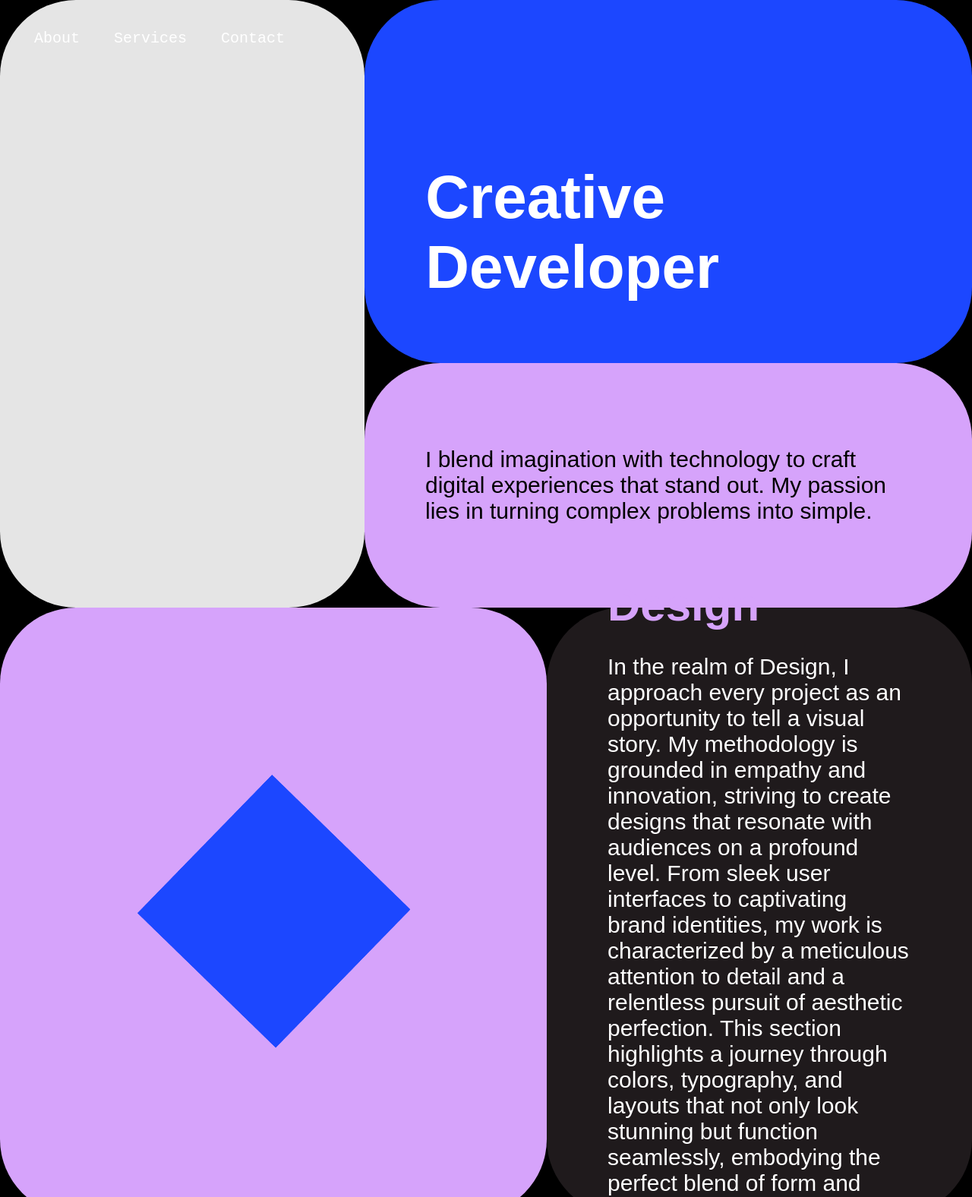
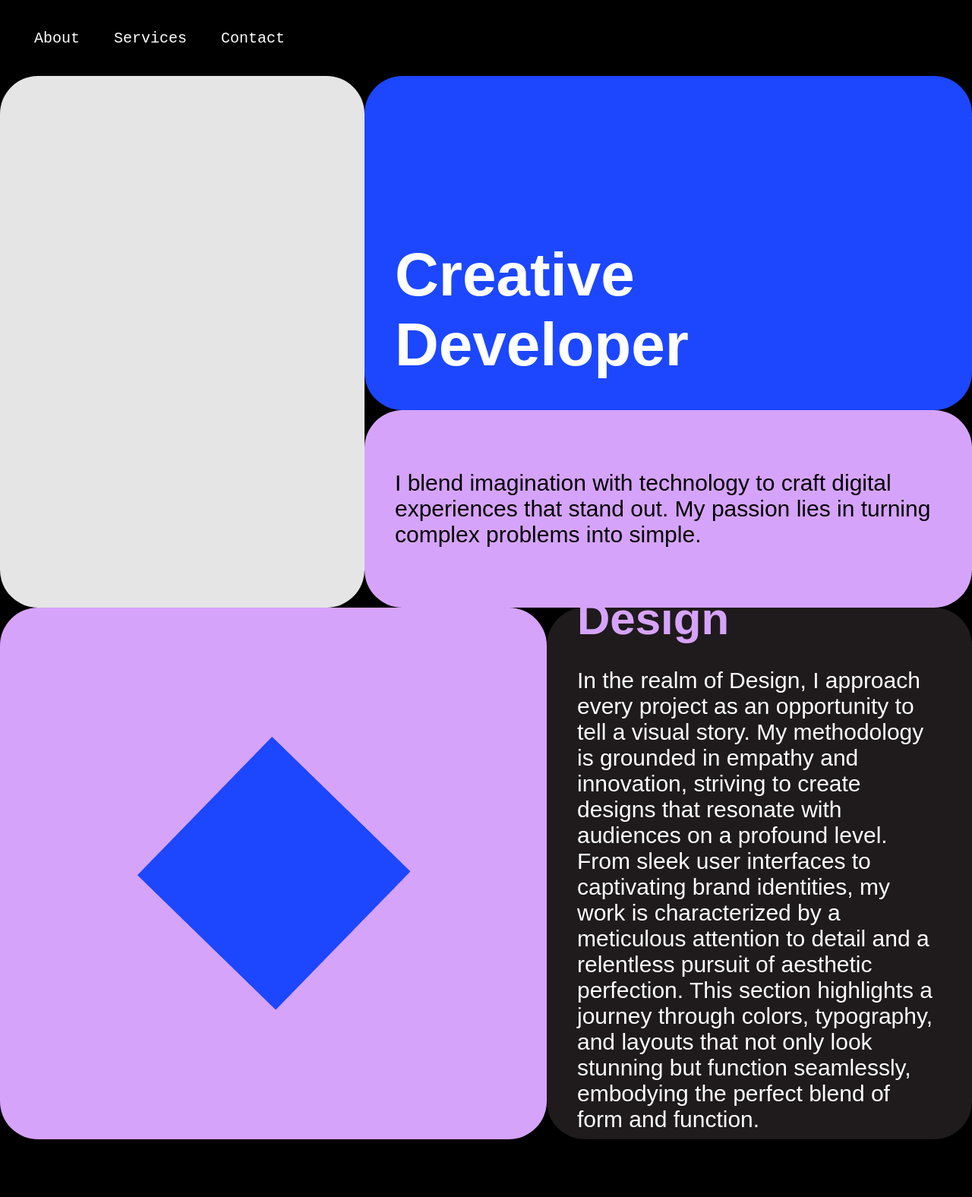
Before and after one commit to AxSeGo/new-portfolio-project, a plain HTML site: page index.html in a window 1280 px wide. Shown: the top 1576 px of the page at 76% size. Drawn offline with Linux system fonts and the light colour scheme.

Commit message:
var add for colors and border radious, sticky property add on senction tag, padding of text block adjust

```diff
--- a/css/main.css
+++ b/css/main.css
@@ -3,6 +3,11 @@
 }
 
 html,body {
+    --border-radius: 50px;
+    --blue: #1c47ff;
+    --lime: #d0ff94;
+    --pink: #d6a3fb;
+    --grey: #e5e5e5;
     margin: 0;
     padding: 0;
     background: #000;
@@ -27,9 +32,24 @@ a {
 }
 
 section {
+    position: relative;
     display: flex;
     width: 100%;
+    height: calc(100vh - 100px);
+    top: 100px;
+}
+
+section.sticky{
+    position: sticky;
+    margin-top: 100px;
+}
+
+section.full-screen {
     height: 100vh;
+    top: 0;
+    margin-top: 0;
+    z-index: 3;
+
 }
 
 /*nav*/
@@ -41,6 +61,7 @@ nav {
     top: 0;
     left: 0;
     font-size: 20px;
+    z-index: 1;
 }
 
 nav ul {
@@ -66,8 +87,8 @@ nav ul li a {
 
 section.about .empty {
     flex-basis: 37.5vw;
-    background-color: #e5e5e5;
-    border-radius: 100px;
+    background-color: var(--grey);
+    border-radius: var(--border-radius);
 }
 
 section.about article {
@@ -80,18 +101,18 @@ section.about article .title {
     flex: 2;
     display: flex;
     align-items: flex-end;
-    background: #1c47ff;
-    border-radius: 100px;
-    padding: 6.27vw;
+    background: var(--blue);
+    border-radius: var(--border-radius);
+    padding: 3.125vw;
 }
 
 section.about article .description {
     flex: 1;
     display: flex;
     align-items: center;
-    background-color: #d6a3fb;
-    border-radius: 100px;
-    padding: 6.25vw;
+    background-color: var(--pink);
+    border-radius: var(--border-radius);
+    padding: 3.125vw;
     color: black;
 }
 
@@ -108,8 +129,8 @@ section.service figure {
     justify-content: center;
     flex-basis: 56.25vw;
     margin: 0;
-    background-color: #d0ff94;
-    border-radius: 100px;
+    background-color: var(--lime);
+    border-radius: var(--border-radius);
 }
 
 section.service figure img {
@@ -122,8 +143,8 @@ section.service .text {
     justify-content: center;
     flex: 1;
     background: #1f1a1c;
-    padding: 6.25vw;
-    border-radius: 100px;
+    padding: 3.125vw;
+    border-radius: var(--border-radius);
 }
 
 section.service .text a {
@@ -134,30 +155,30 @@ section.service .text a {
 /* section settings*/
 
 section.service.service-design figure {
-    background-color: #d6a3fb;
+    background-color: var(--pink);
 }
 
 section.service.service-design .text h2,
 section.service.service-design .text a {
-    color: #d6a3fb;
+    color: var(--pink);
 }
 
 section.service.service-develop figure{
-    background: #1c47ff;
+    background: var(--blue);
 }
 
 section.service.service-develop .text h2,
 section.service.service-develop .text a {
-    color: #d0ff94;
+    color: var(--lime);
 }
 
 section.service.service-direction figure{
-    background: #d0ff94;
+    background: var(--lime);
 }
 
 section.service.service-direction .text h2,
 section.service.service-direction .text a {
-    color: #1c47ff;
+    color: var(--blue);
 }
 
 /* contact */
@@ -165,8 +186,8 @@ section.service.service-direction .text a {
 section.contact {
     align-items: center;
     justify-content: center;
-    background: linear-gradient(#1c47ff, #d0ff94 60%, #d6a3fb 70%);
-    border-radius: 100px;
+    background: linear-gradient(var(--blue), var(--lime) 60%, var(--pink) 70%, white);
+    border-radius: var(--border-radius);
 }
 
 section.contact a {
--- a/index.html
+++ b/index.html
@@ -32,7 +32,7 @@
         </article>
     </section>
 
-    <section id="services" class="service service-design">
+    <section id="services" class="service service-design sticky">
         <article>
             <figure>
                 <img src="img/diamond.png" width="200" alt="diamond">
@@ -53,7 +53,7 @@
         </article>
    </section>
 
-   <section class="service service-develop">
+   <section class="service service-develop sticky">
         <article>
             <figure>
                 <img src="img/octagon.png" width="200" alt="octagon">
@@ -70,7 +70,7 @@
         </article>
     </section>
 
-    <section class="service service-direction">
+    <section class="service service-direction sticky">
         <article>
             <figure>
                 <img src="img/triangle.png" width="200"  alt="triangle">
@@ -89,7 +89,7 @@
         </article>
     </section>
 
-    <section id="contact" class="contact">
+    <section id="contact" class="contact full-screen">
         <a href="mailto:axelsearagomez@gmail.com">axelsearagomez@gmail.com</a>
     </section>
 
```
